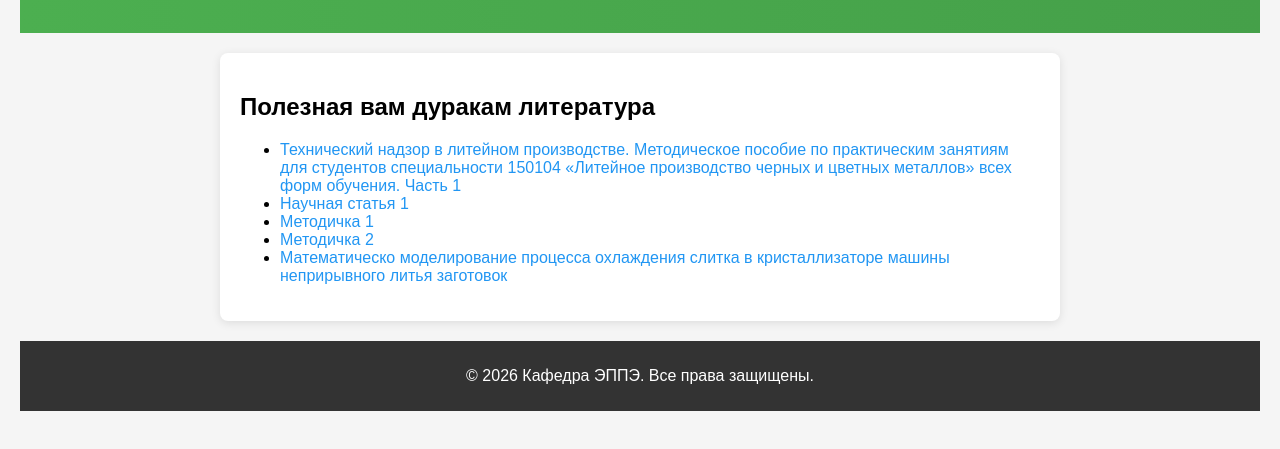
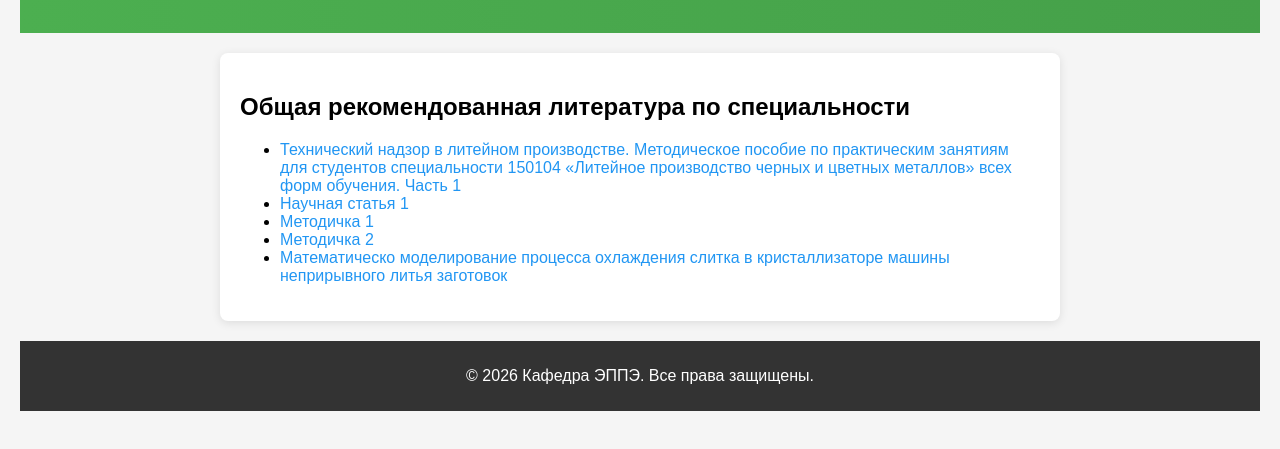
Before and after one commit to lizzzard-king/my-library, a plain HTML site: page index.html in a window 1280 px wide. Shown: the part 141-590 px from the top of the page. Drawn offline with Linux system fonts and the light colour scheme.

Commit message:
Update index.html

```diff
--- a/index.html
+++ b/index.html
@@ -13,7 +13,7 @@
 
     <main>
         <section id="books">
-            <h2>Полезная вам дуракам литература</h2>
+            <h2>Общая рекомендованная литература по специальности</h2>
             <ul>
                 <li><a href="books/23.pdf">Технический надзор в литейном производстве. Методическое пособие по практическим занятиям для студентов специальности 150104 «Литейное производство черных и цветных металлов» всех форм обучения. Часть 1</a></li>
                 <li><a href="books/raschet-protsessa-nagreva-shihty.pdf">Научная статья 1</a></li>
```
